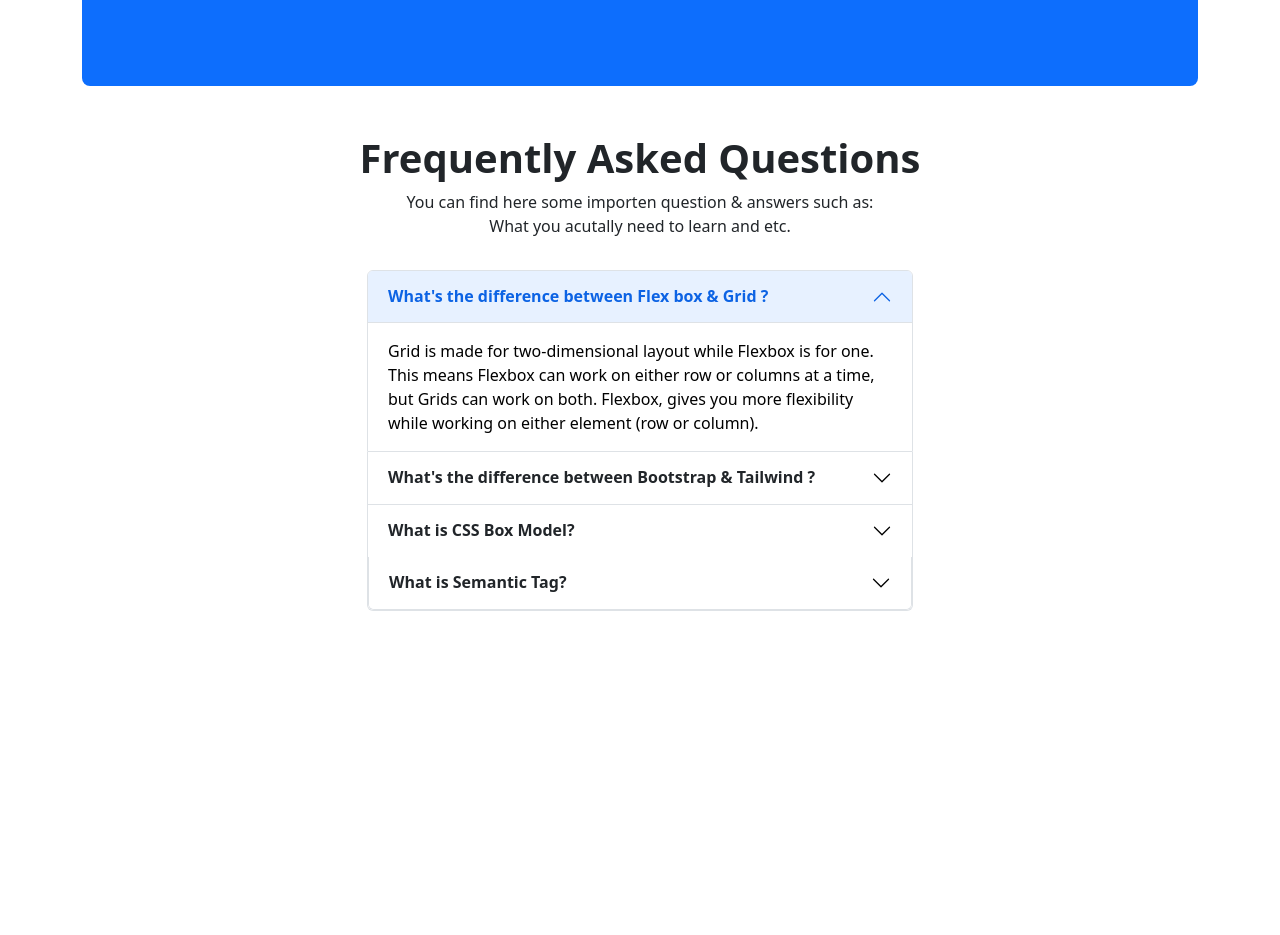
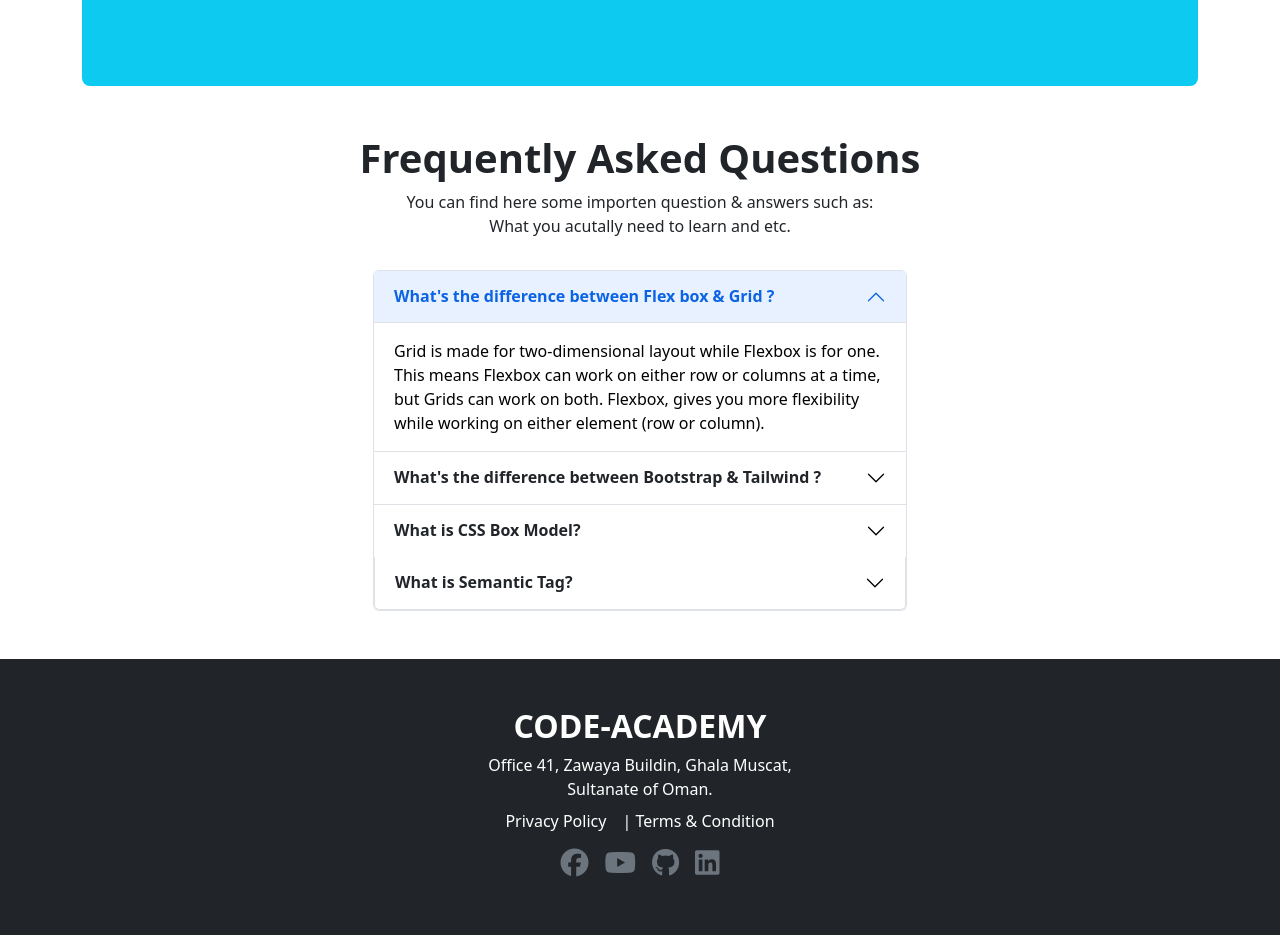
Before and after one commit to asshafi/code-academy-bootstrap, a plain HTML site: page index.html in a window 1280 px wide. Shown: the part 1780-2715 px from the top of the page. Before the commit the page ends 2439 px from the top, so only its background shows below. Drawn offline with nearby package versions, Linux system fonts and the light colour scheme.

Commit message:
footer added

```diff
--- a/index.html
+++ b/index.html
@@ -7,6 +7,8 @@
     <title>Code Academy</title>
     <link href="https://cdn.jsdelivr.net/npm/bootstrap@5.2.0/dist/css/bootstrap.min.css" rel="stylesheet"
         integrity="sha384-gH2yIJqKdNHPEq0n4Mqa/HGKIhSkIHeL5AyhkYV8i59U5AR6csBvApHHNl/vI1Bx" crossorigin="anonymous">
+    <!-- font awesome -->
+    <script src="https://kit.fontawesome.com/a7778d7d9d.js" crossorigin="anonymous"></script>
     <!-- custos css  -->
     <link rel="stylesheet" href="style.css">
 </head>
@@ -102,12 +104,12 @@
     <!-- main  start  -->
     <main class="container">
         <!-- Courses section start  -->
-        <section class="mb-5">
+        <section class="container mb-5">
             <h1 class="text-center fw-bold">Discover Our Popular <br> Courses</h1>
             <p class="text-center">We teach you the basics so you’re writing code, thinking like a programmer, <br> and
                 ready to start your
                 career in no time.</p>
-            <div class="row row-cols-1 row-cols-md-2 g-4 mb-5">
+            <div class="row row-cols-1 row-cols-md-2  g-4 mb-5">
                 <div class="col">
                     <div class="card shadow-lg d-flex flex-lg-row ">
                         <div class=" h-100">
@@ -198,7 +200,7 @@
         </section>
         <!-- Courses section end -->
         <!-- Ready to join start  -->
-        <section style=" height: 250px;" class="container rounded-3 mb-5 bg-primary ">
+        <section style=" height: 250px;" class="container rounded-3 mb-5 bg-info ">
             <div class="row row-cols-1 row-cols-md-2 justify-content-center align-items-center m-lg-5 p-4 g-4">
                 <div class="col text-white ">
                     <h2 class="fw-bold">Ready to join?</h2>
@@ -236,7 +238,7 @@
         </section>
         <!-- Ready to join end -->
         <!-- FAQ Section start  -->
-        <section class="mb-5">
+        <section class="container mb-5">
             <h1 class="text-center fw-bold">Frequently Asked Questions</h1>
             <p class="text-center pb-3">You can find here some importen question & answers such as: <br> What you
                 acutally
@@ -325,10 +327,50 @@
 
         </section>
         <!-- FAQ Section end -->
+        <!-- trusted companies start  -->
+        <section class=" container mb-5 d-none d-xxl-block ">
+            <h1 class="text-center fw-bold">Trusted by over 800+ companies</h1>
+            <div class="text-center">
+                <img class="img-fluid p-4" src="img/company/company-1.png" alt="">
+                <img class="img-fluid p-4" src="img/company/company-2.png" alt="">
+                <img class="img-fluid p-4" src="img/company/company-3.png" alt="">
+                <img class="img-fluid p-4" src="img/company/company-4.png" alt="">
+                <img class="img-fluid p-4" src="img/company/company-5.png" alt="">
+                <img class="img-fluid p-4" src="img/company/company-6.png" alt="">
+            </div>
+        </section>
+        <!-- trusted companies end -->
     </main>
     <!-- main  end -->
 
-
+    <!-- footer start -->
+    <footer class="py-5 bg-dark text-white">
+        <h3 class="h2 text-center text-white fw-bold fs-2">CODE-ACADEMY</h3>
+        <p class="text-center  mb-0">Office 41, Zawaya Buildin, Ghala Muscat, <br> Sultanate of Oman.</p>
+        <ul class="nav justify-content-center">
+            <li class="nav-item"><a href="#" class="nav-link px-2 text-white">Privacy Policy</a></li>
+            <li class="nav-item"><a href="#" class="nav-link px-2 text-white">| Terms & Condition</a></li>
+        </ul>
+        <ul class="nav justify-content-center">
+            <li class="nav-item">
+                <a class="nav-link px-2 text-muted" href="https://www.facebook.com/as.shafi.15" target="_blank"><i
+                        class="fa-brands fa-facebook fs-3"></i></a>
+            </li>
+            <li class="nav-item">
+                <a class="nav-link px-2 text-muted" href="https://www.youtube.com/channel/UChPycJrlxR1eAFGpKzdv4xQ"
+                    target="_blank"><i class="fa-brands fa-youtube fs-3"></i></a>
+            </li>
+            <li class="nav-item">
+                <a class="nav-link px-2 text-muted" href="https://github.com/asshafi" target="_blank"><i
+                        class="fa-brands fa-github fs-3"></i></a>
+            </li>
+            <li class="nav-item">
+                <a class="nav-link px-2 text-muted" href="https://www.linkedin.com/in/asshafi15" target="_blank"><i
+                        class="fa-brands fa-linkedin fs-3"></i></a>
+            </li>
+        </ul>
+    </footer>
+    <!-- footer end -->
 
 
     <script src="https://cdn.jsdelivr.net/npm/bootstrap@5.2.0/dist/js/bootstrap.bundle.min.js"
```
